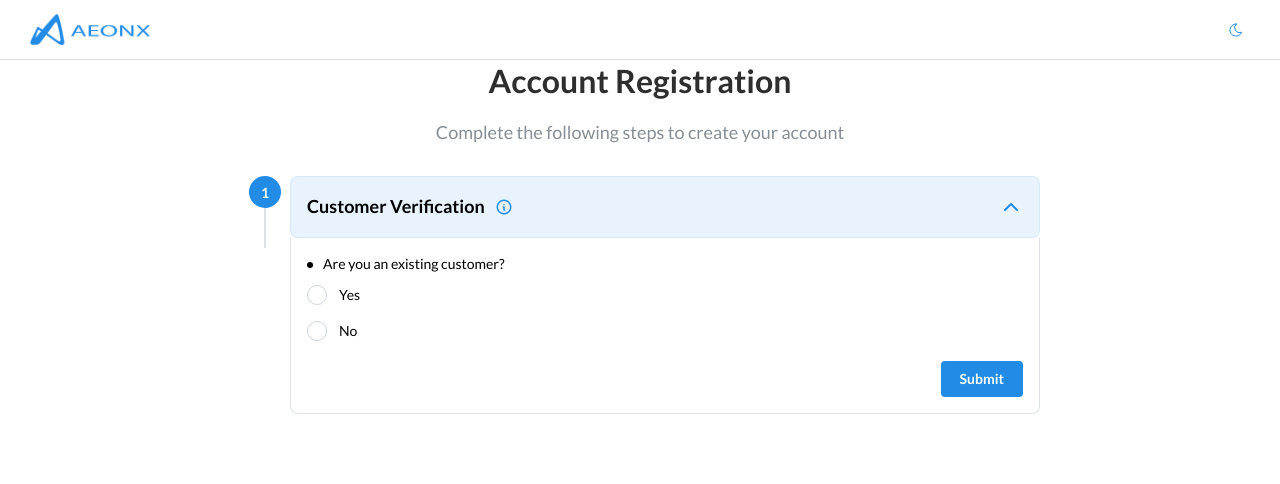
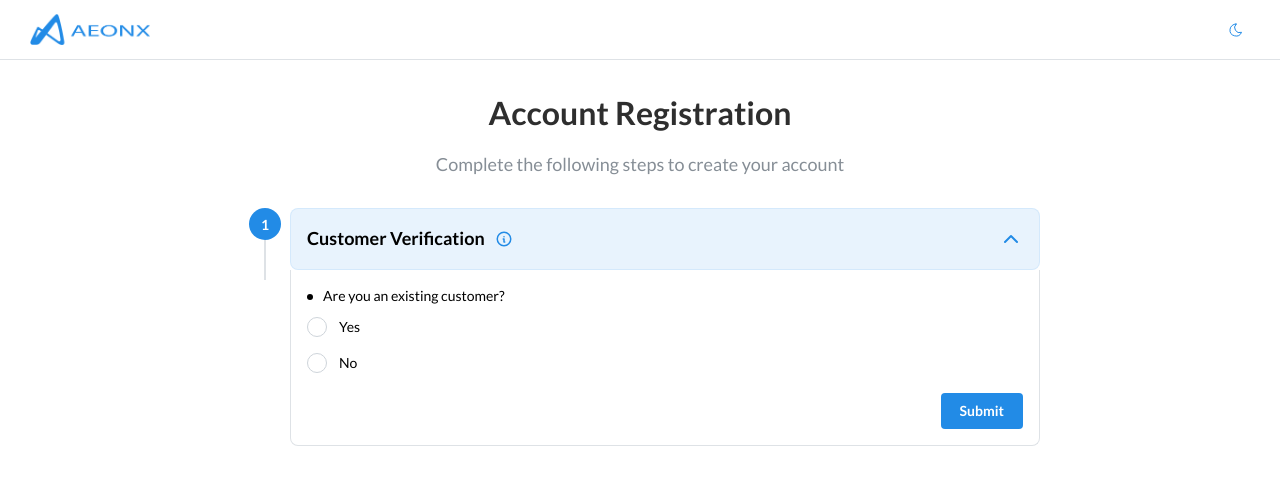
Before and after one commit to goodstripe/Alpha-Platform, a Next.js app: page /onboarding in a window 1280 px wide. Shown: the top 484 px of the page. Built offline with nearby package versions, Linux system fonts and the light colour scheme.

Commit message:
`Update Onboarding component: Add 'mt' prop to Center component`

```diff
--- a/src/app/onboarding/page.tsx
+++ b/src/app/onboarding/page.tsx
@@ -860,7 +860,7 @@ const Onboarding: React.FC = () => {
       ></AppShell.Header>
 
       <AppShell.Main style={{ paddingTop: "var(--app-shell-header-height)" }}>
-        <Center>
+        <Center mt={"xl"}>
           <Box style={{ width: "100%", maxWidth: rem(800) }}>
             <Stack align="center" mb={30}>
               <Title size={32} c="dark" fw={700}>
```
